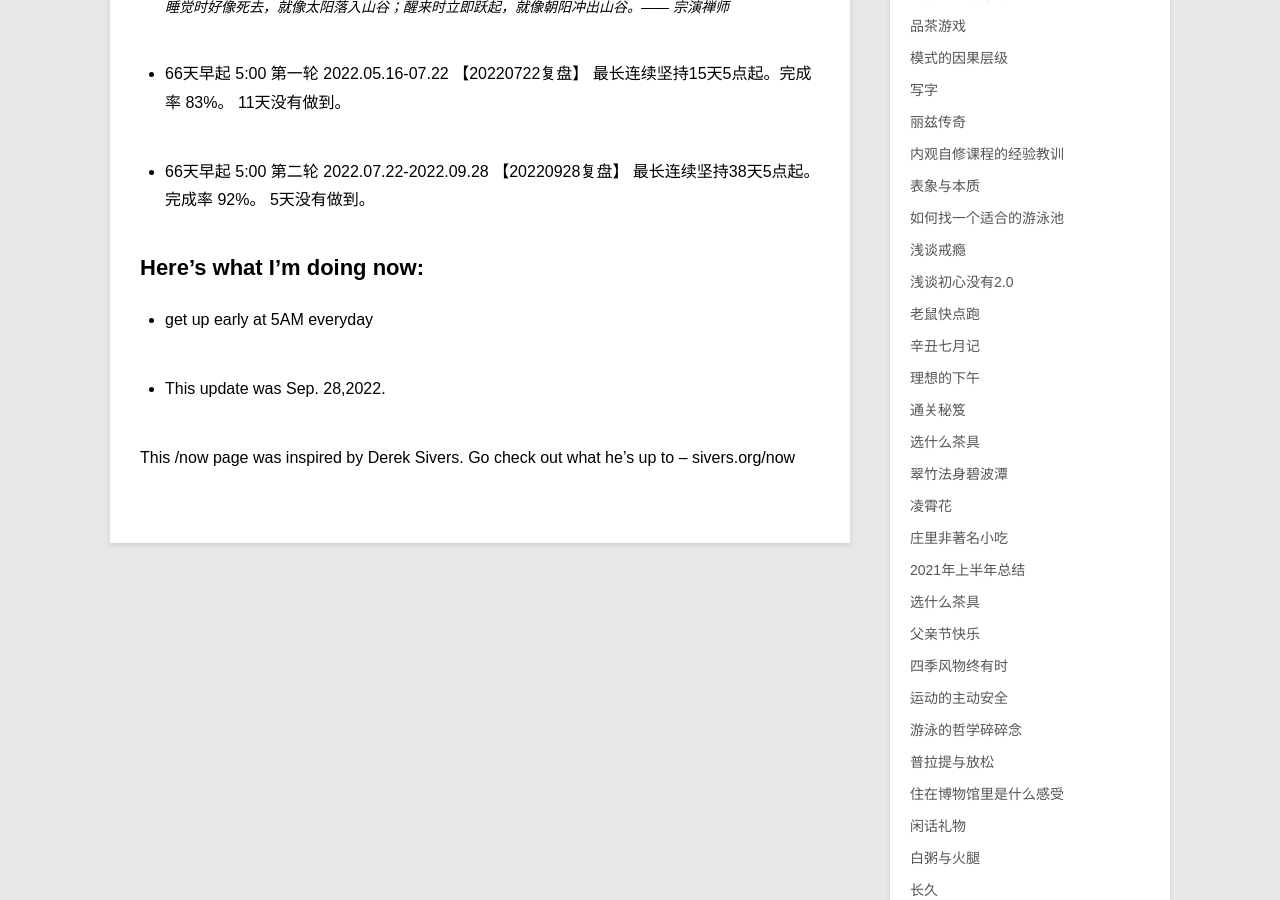
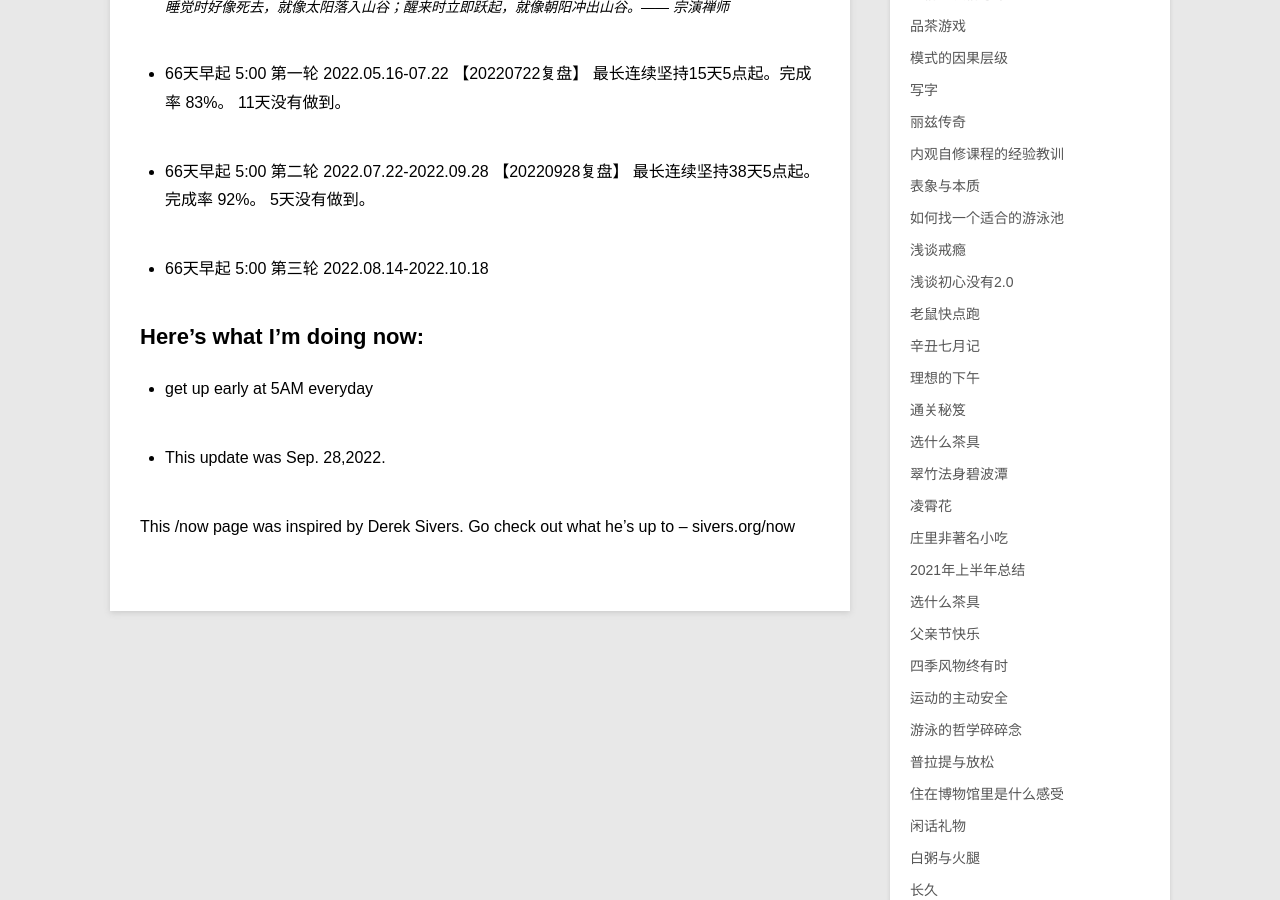
Before and after one commit to violettianjie/violettianjie.github.io, a Jekyll site: the page built from _posts/blog/2017-09-03-now.md, in a window 1280 px wide and 900 px high, scrolled down 435 px. Built offline with Jekyll 4.4.1, drawn with Linux system fonts in a browser that asks for light colours; comment, search, counter and statistics services are not loaded.

Commit message:
Update 2017-09-03-now.md

```diff
--- a/_posts/blog/2017-09-03-now.md
+++ b/_posts/blog/2017-09-03-now.md
@@ -19,6 +19,8 @@ category: blog
 -  66天早起 5:00  第一轮 2022.05.16-07.22 【20220722复盘】  最长连续坚持15天5点起。完成率 83%。 11天没有做到。
 
 -  66天早起 5:00  第二轮 2022.07.22-2022.09.28 【20220928复盘】  最长连续坚持38天5点起。完成率 92%。 5天没有做到。
+
+-  66天早起 5:00  第三轮 2022.08.14-2022.10.18
 
 
 
```
